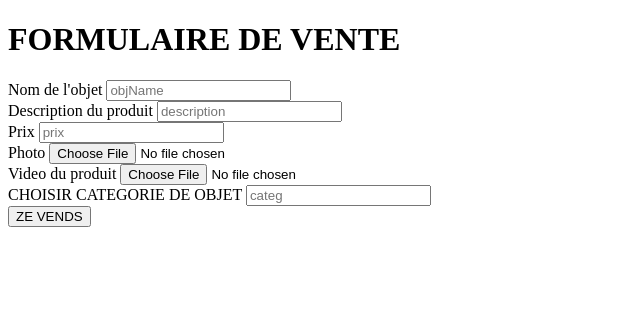
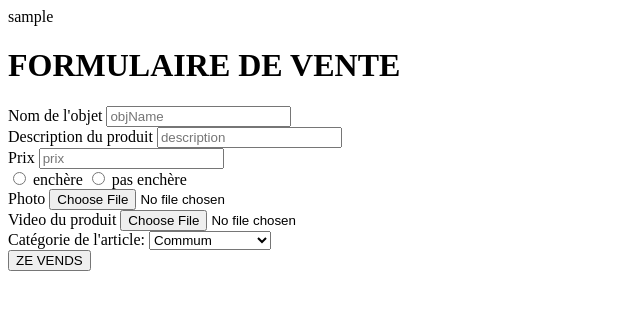
Before and after one commit to Youcefffj/Agora, a PHP site: page /VENTE/vendre.php in a window 1280 px wide. Shown: the top 310 px of the page, without its empty margins (0-640 px from the left). Run offline with PHP 8.4, Linux system fonts and the light colour scheme; the visitor is signed in with stand-in values (Sample User, id 1).

Commit message:
parfait SAH COMPLIMENTEZ MOI AHHAHAH

```diff
--- a/BACKEND/VENTE/vendre.php
+++ b/BACKEND/VENTE/vendre.php
@@ -1,6 +1,8 @@
 <?php
 
+session_start();
 include "../Controller.php";
+echo $_SESSION['user'];
 
 function SellForm() {
     ?>
@@ -23,6 +25,11 @@
                 <input class="input-large" type="number" name="prix"placeholder="prix" required>
             </div>
 
+            <input type="radio" name="enchereouuuu" value="enchere"> enchère
+            <input type="radio" name="enchereouuuu" value="pasenchere"> pas enchère
+
+
+
             <div class="form-line">
                 <label class="big-2" for="photo">Photo</label>
                 <input type="file" name="photo" accept="image/*">
@@ -34,9 +41,15 @@
             </div>
 
 
-            <div class="form-line">
-                <label class="big-2" for="categ">CHOISIR CATEGORIE DE OBJET</label>
-                <input class="input-large" type="number" name="categ"placeholder="categ" required>
+            <div class="form-dropdown">
+                <label for="categorie">Catégorie de l'article:</label>
+                <select id="categorie" name="typecarte">
+                    <option value=commum>Commum</option>
+                    <option value="rare">Rare</option>
+                    <option value="haut">Haut De Gamme</option>
+                    <!-- ils croient c'est des pokemons ouuuuuuuuuuuuuuuuuuuuu -->
+                    <!-- chui KO il est 2h du sbah jv glisser un billet à ramdane cherif il va nous donner 20 -->
+                </select>
             </div>
 
             <input class="blue-button" type="submit" name="VEDRE" value="ZE VENDS">
@@ -52,6 +65,7 @@
         $nomObj = $_POST['objName'];
         $descriptionObj = $_POST['description'];
         $prixObj = $_POST['prix'];
+        $enchereObj = $_POST['enchereouuuu'];
         $photoObj = $_FILES['photo']['tmp_name'];
         $videoObj = !empty($_FILES['video']['tmp_name']) ? $_FILES['video']['tmp_name'] : NULL;
         $categObj = $_POST['categ'];
@@ -59,14 +73,17 @@
 
         // Définir l'emplacement de destination pour l'image
         $destination = '../image/image'.rand(0,10000000).'.jpg';
-
-
+        $videoDestination = '../video/video'.rand(0,10000000).'.mp4';
         // Déplacer le fichier image vers l'emplacement de destination
         move_uploaded_file($photoObj, $destination);
 
+        if (!empty($videoObj)) {
+            move_uploaded_file($videoObj, $videoDestination);
+        }
+
         // Préparer et exécuter la requête d'insertion
-        $prepare = Connection::$db->prepare("INSERT INTO item(nom ,photos, descriptions, video, prix, id_categorie)VALUES (?, ?, ?, ?, ?, ?)");
-        $prepare->execute(array($nomObj ,$destination, $descriptionObj, $videoObj,$prixObj, $categObj));
+        $prepare = Connection::$db->prepare("INSERT INTO item(nom ,photos, descriptions, video, prix, id_categorie, maniere, id_vendeur)VALUES (?, ?, ?, ?, ?, ?, ?, ?)");
+        $prepare->execute(array($nomObj ,$destination, $descriptionObj, $videoObj,$prixObj, $categObj, $enchereObj, $_SESSION['user']));
 
     }
 
```
